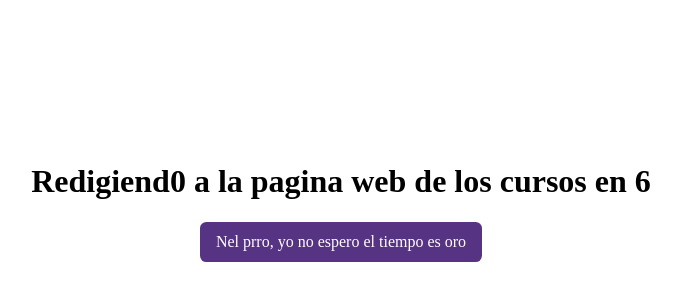
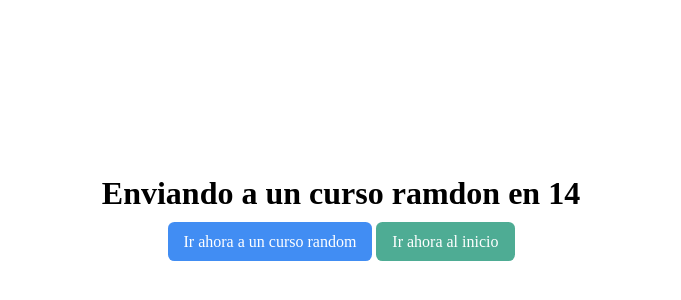
Before and after one commit to fernando-delgado-2003/web-free-rec, a plain HTML site: page index.html in a window 1280 px wide. Shown: the part 206-506 px from the top of the page, without its empty margins (299-980 px from the left). Drawn offline with Linux system fonts and the light colour scheme.

Commit message:
link ramdon

```diff
--- a/css/index.css
+++ b/css/index.css
@@ -7,11 +7,15 @@ body{
 	text-align: center;
 }
 a{
-	background: #573383;
 	color: #fff;
 	padding: .7rem 1rem;
 	border-radius: .4rem;
 	text-decoration: none;
 	cursor: pointer;
-
 }
+.linkRamdon{
+	background: #418DF3;
+}
+.linkHome{
+	background: #4EAC94;
+}
--- a/index.html
+++ b/index.html
@@ -9,19 +9,37 @@
 </head>
 
 <body>
-			<h1></h1>
-				<a href="https://web-free.vercel.app/">Nel prro, yo no espero el tiempo es oro</a>
+	<h1>
+		Enviando a un curso ramdon en <span class="counter">10</span>
+	</h1>
+	<div class="links">
+		<a class="linkRamdon">Ir ahora a un curso random</a>
+		<a class="linkHome" href="https://web-free.vercel.app/">Ir ahora al inicio</a>
+	</div>
 	<script type="text/javascript" charset="utf-8">
-					let contador = 10,
-						$message = document.querySelector("h1");
+		function generateRandomInt(max) {
+			return Math.floor(Math.random() * max);
+		}
 
+		let contador = 18,
+			$counter = document.querySelector(".counter"),
+			intCursos = 27,
+			idRamdon = generateRandomInt(intCursos);
+
+		if (idRamdon <= 0 ) {
+			idRamdon = 01;
+		} else if( idRamdon <= 9) {
+			idRamdon = `0${idRamdon}`;
+		}
+
+		document.querySelector(".linkRamdon").href = `https://web-free.vercel.app/course/?id=c_${idRamdon}`;
 		setInterval(() => {
-						$message.innerHTML = `Redigiend0 a la pagina web de los cursos en ${contador}`;
+			$counter.innerHTML = contador;
 
 			contador--
 			if (contador <= 0) {
 				let link = document.createElement("a");
-							link.href="https://web-free.vercel.app/"
+				link.href = `https://web-free.vercel.app/course/?id=c_${idRamdon}`
 				link.click()
 			}
 		}, 1000)
```
Lines whose indentation alone changed are shown as unchanged.
